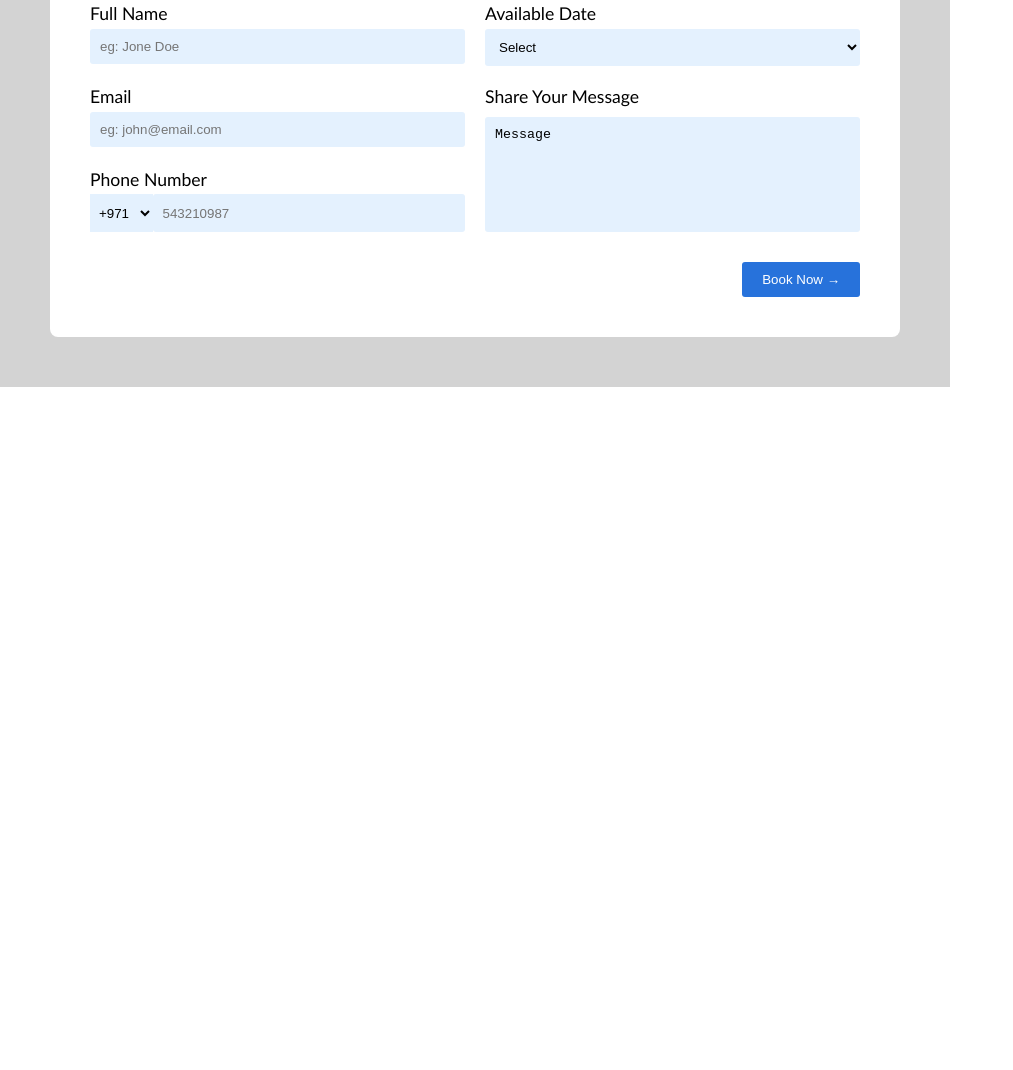
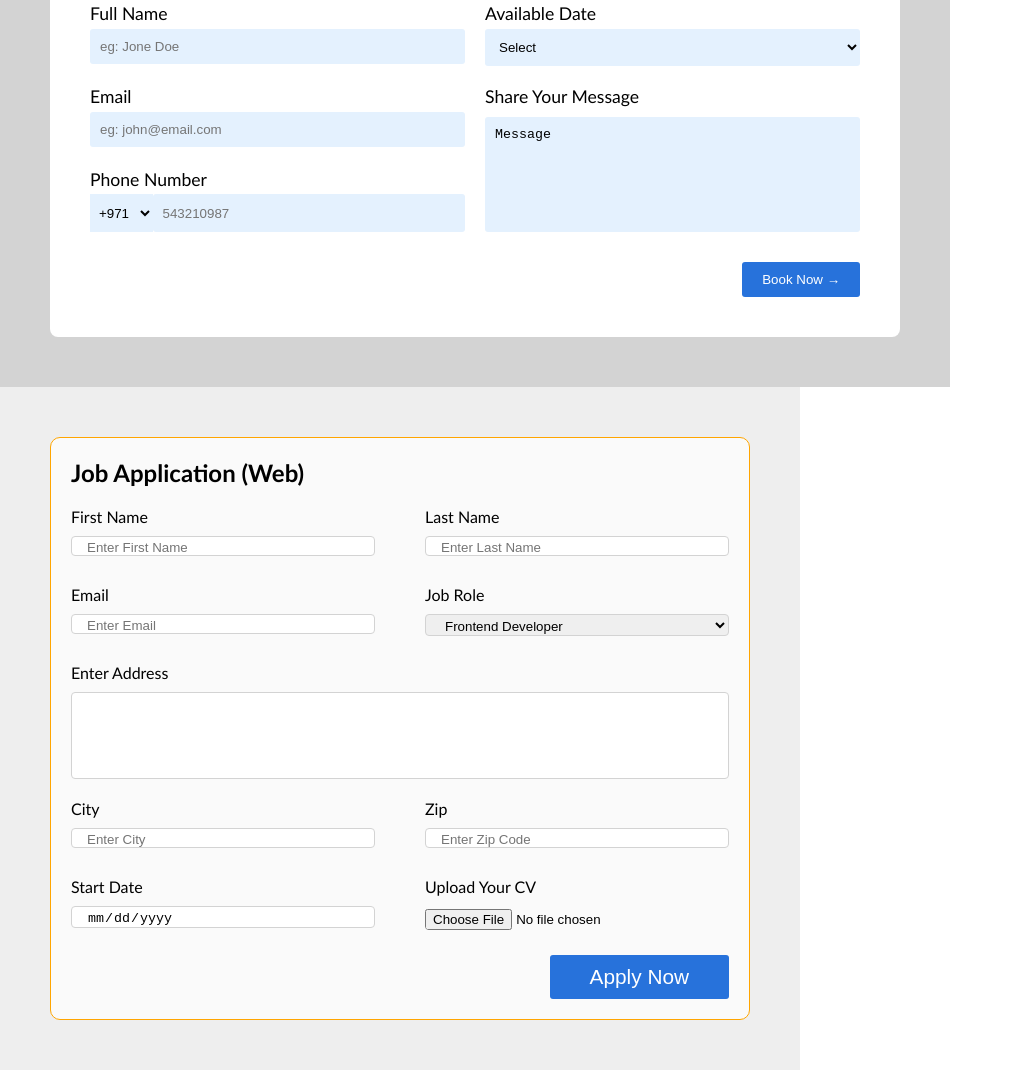
Before and after one commit to hokanitao/forms-with-grid-example, a plain HTML site: page index.html in a window 1280 px wide. Shown: the part 1205-2275 px from the top of the page, without its empty margins (0-1013 px from the left). Before the commit the page ends 1592 px from the top, so only its background shows below. Drawn offline with Linux system fonts and the light colour scheme.

Commit message:
mockup 4 added

```diff
--- a/index.html
+++ b/index.html
@@ -81,8 +81,8 @@
               <input id="phone" type="tel" name="phone" placeholder="543210987">
             </div>
             <div>
-              <label for="date">Available Date</label>
-              <select id="date" name="date">
+              <label for="date3">Available Date</label>
+              <select id="date3" name="date">
                 <option value="nul">Select</option>
                 <option value="monday">Monday</option>
                 <option value="tuesday">Tuesday</option>
@@ -104,5 +104,58 @@
         </div>
       </div>
   </div>
+
+  <div class="form4">
+    <div class="layer4">
+      <div>
+        <h2>Job Application (Web)</h2>
+        <form id="form4">
+          <div>
+            <label for="firstname">First Name</label>
+            <input id="firstname" type="name" name="firstname" placeholder="Enter First Name">
+          </div>
+          <div>
+            <label for="lastname">Last Name</label>
+            <input id="lastname" type="name" name="lastname" placeholder="Enter Last Name">
+          </div>
+          <div>
+            <label for="email">Email</label>
+            <input id="email" type="email" name="email" placeholder="Enter Email">
+          </div>
+          <div>
+            <label for="role">Job Role</label>
+            <select id="role" name="role">
+              <option value="frontdev">Frontend Developer</option>
+              <option value="backdev">Backend Developer</option>
+              <option value="full">Fullstack Developer</option>
+            </select>
+          </div>
+          <div class="address">
+            <label for="address">Enter Address</label>
+            <textarea id="address" name="address"></textarea>
+          </div>
+          <div>
+            <label for="city">City</label>
+            <input id="ciry" type="text" name="city" placeholder="Enter City">
+          </div>
+          <div>
+            <label for="zip">Zip</label>
+            <input id="zip" type="text" name="zip" placeholder="Enter Zip Code">
+          </div>
+          <div>
+            <label for="date">Start Date</label>
+            <input id="date" type="date" name="date">
+          </div>
+          <div>
+            <label for="file">Upload Your CV</label>
+            <input id="file" type="file" name="file">
+          </div>
+        </form>
+        <div class="button4">
+          <button for="form4" type="submit">Apply Now</button>
+        </div>
+      </div>
+    </div>
+  </div>
 </body>
 </html>
--- a/main.css
+++ b/main.css
@@ -181,7 +181,7 @@ margin: 40px 0 30px;
   font-size: 1.1em;
 }
 
-.main3 input, #date, #msg > textarea {
+.main3 input, #date3, #msg > textarea {
   width: 100%;
   padding: 10px;
   resize: none;
@@ -222,3 +222,75 @@ margin: 40px 0 30px;
   border: none;
   border-radius: 3px;
 }
+
+.form4 {
+  background-color:#eeeeee ;
+  padding: 50px;
+  text-align: left;
+  width: 800px;
+  font-family: "Gill Sans", sans-serif;
+}
+
+.layer4 {
+  background-color: #fafafa;
+  color: black;
+  border-radius: 10px;
+  padding: 20px;
+  border: 1px solid orange;
+}
+
+.layer4 input::-webkit-calendar-picker-indicator {
+  opacity: 0;
+  pointer-events: none;
+}
+
+.layer4 h2 {
+margin-bottom: 20px;
+}
+
+#form4 {
+  display: grid;
+  grid-auto-flow: row;
+  gap: 20px 50px;
+  grid-template-columns: 1fr 1fr;
+  grid-template-rows: 1fr 1fr 2fr 1fr 1fr;
+}
+
+#form4 div label {
+  display: block;
+  margin-bottom: 10px;
+}
+
+#form4 div input,#role, #address {
+  width: 100%;
+  padding-top: 3px;
+  padding-left: 15px;
+  resize: none;
+  border: 1px solid lightgrey;
+  border-radius: 4px;
+}
+
+.address  {
+  display: grid;
+  grid-column: 1 / 3;
+  grid-template-rows: 1fr 3fr;
+}
+
+#form4 div #file {
+  border: none;
+  padding-left: 0;
+}
+
+.button4 {
+  text-align: right;
+  margin-top: 20px;
+}
+
+.button4 button {
+  padding: 10px 40px;
+  background-color: #2772db;
+  color: white;
+  border: none;
+  border-radius: 3px;
+  font-size: 1.3em;
+}
```
